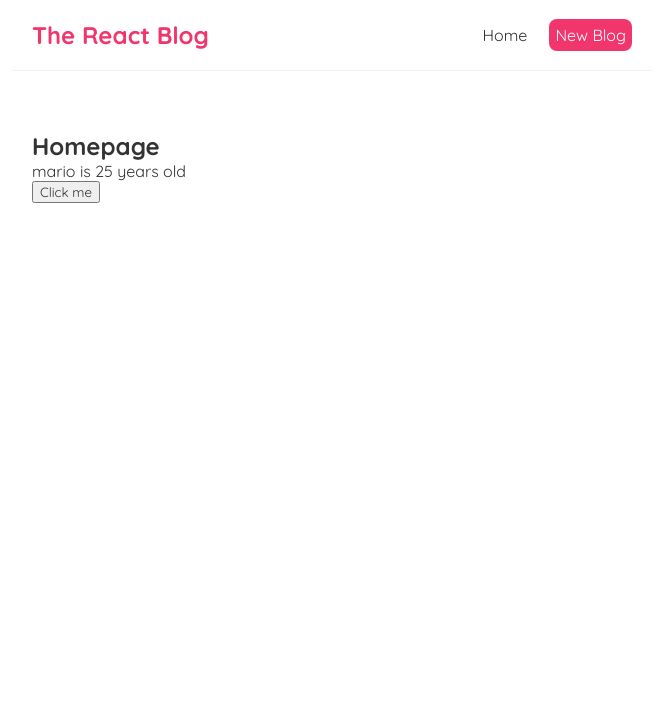
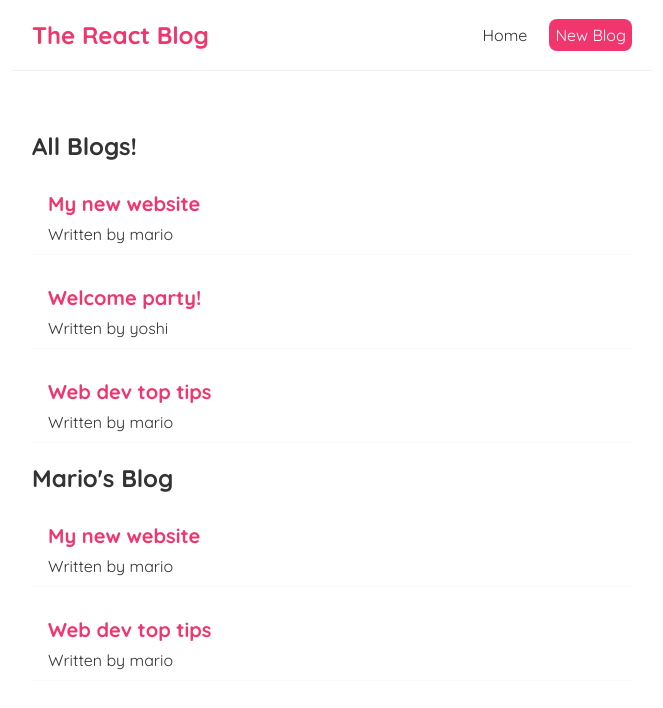
Before and after one commit to ManyuDhyani/react-blogs, a React (Create React App) app: page / in a window 1280 px wide. Shown: the top 708 px of the page, without its empty margins (308-971 px from the left). Built offline with nearby package versions, Linux system fonts and the light colour scheme.

Commit message:
Componets arrangement

```diff
--- /dev/null
+++ b/src/BlogList.js
@@ -0,0 +1,19 @@
+const BlogList = (props) => {
+
+    const blogs = props.blogs;
+    const title = props.title;
+
+    return (
+        <div className="blog-list">
+            <h2>{title}</h2>
+            {blogs.map((blog) => (
+                <div className="blog-preview" key={blog.id}>
+                    <h2>{blog.title}</h2>
+                    <p>Written by {blog.author} </p>
+                </div>
+            ))}
+        </div>
+     );
+}
+
+export default BlogList;
--- a/src/home.js
+++ b/src/home.js
@@ -1,26 +1,46 @@
 import {useState} from 'react';
+import BlogList from './BlogList';
 
 const Home = () => {
-    //et name = 'mario';
-
-    const [name, setName] = useState('mario');
-    const [age, setAge] = useState(25);
-    const handleClick = () => {
-        setName("Manyu")
-        setAge(28)
-    }
-    // const handleClickAgain = (name, e) => {
-    //     console.log("Second button" + name, e)
-    // }
+    const [blogs, setBlogs] = useState([
+        { title: 'My new website', body: 'lorem ipsum...', author: 'mario', id: 1 },
+        { title: 'Welcome party!', body: 'lorem ipsum...', author: 'yoshi', id: 2 },
+        { title: 'Web dev top tips', body: 'lorem ipsum...', author: 'mario', id: 3 }
+      ])
 
     return (
-        <div className="home">
-            <h2>Homepage</h2>
-            <p>{name} is {age} years old</p>
-            <button onClick={handleClick}>Click me</button>
-            {/* <button onClick={(e) => {handleClickAgain('manyu', e)}}> Click me Again </button> */}
+        <div className='home'>
+            <BlogList blogs={blogs} title="All Blogs!" />
+            <BlogList blogs={blogs.filter((blog)=> blog.author === "mario")} title="Mario's Blog" />
         </div>
-      );
+    )
 }
 
 export default Home;
+
+
+
+
+
+// const Home = () => {
+//     //et name = 'mario';
+
+//     const [name, setName] = useState('mario');
+//     const [age, setAge] = useState(25);
+//     const handleClick = () => {
+//         setName("Manyu")
+//         setAge(28)
+//     }
+//     // const handleClickAgain = (name, e) => {
+//     //     console.log("Second button" + name, e)
+//     // }
+
+//     return (
+//         <div className="home">
+//             <h2>Homepage</h2>
+//             <p>{name} is {age} years old</p>
+//             <button onClick={handleClick}>Click me</button>
+//             {/* <button onClick={(e) => {handleClickAgain('manyu', e)}}> Click me Again </button> */}
+//         </div>
+//       );
+// }
--- a/src/index.css
+++ b/src/index.css
@@ -33,3 +33,18 @@
   margin: 40px auto;
   padding: 20px;
 }
+
+/* blog previews / list */
+.blog-preview {
+  padding: 10px 16px;
+  margin: 20px 0;
+  border-bottom: 1px solid #fafafa;
+}
+.blog-preview:hover {
+  box-shadow: 1px 3px 5px rgba(0,0,0,0.1);
+}
+.blog-preview h2 {
+  font-size: 20px;
+  color: #f1356d;
+  margin-bottom: 8px;
+}
```
